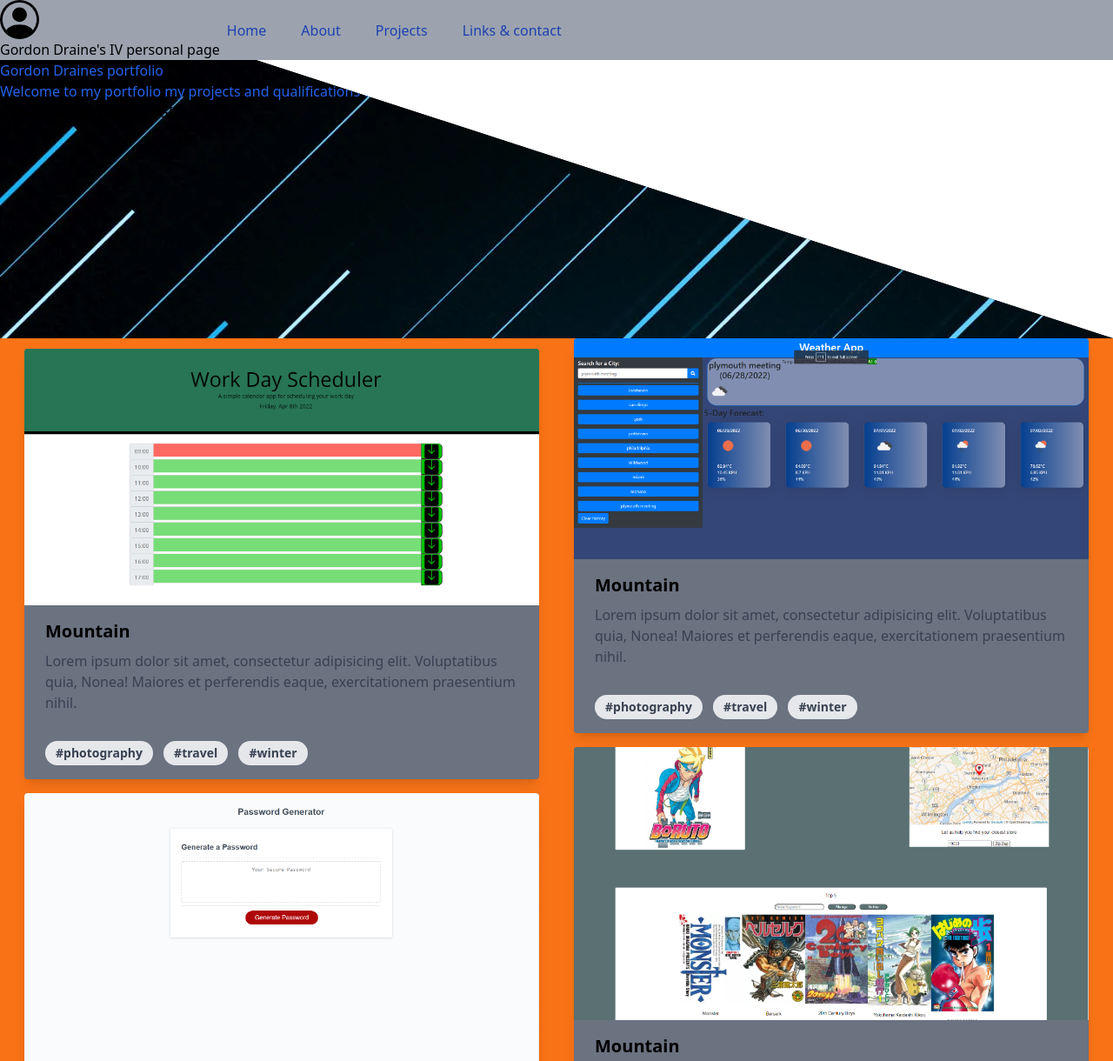
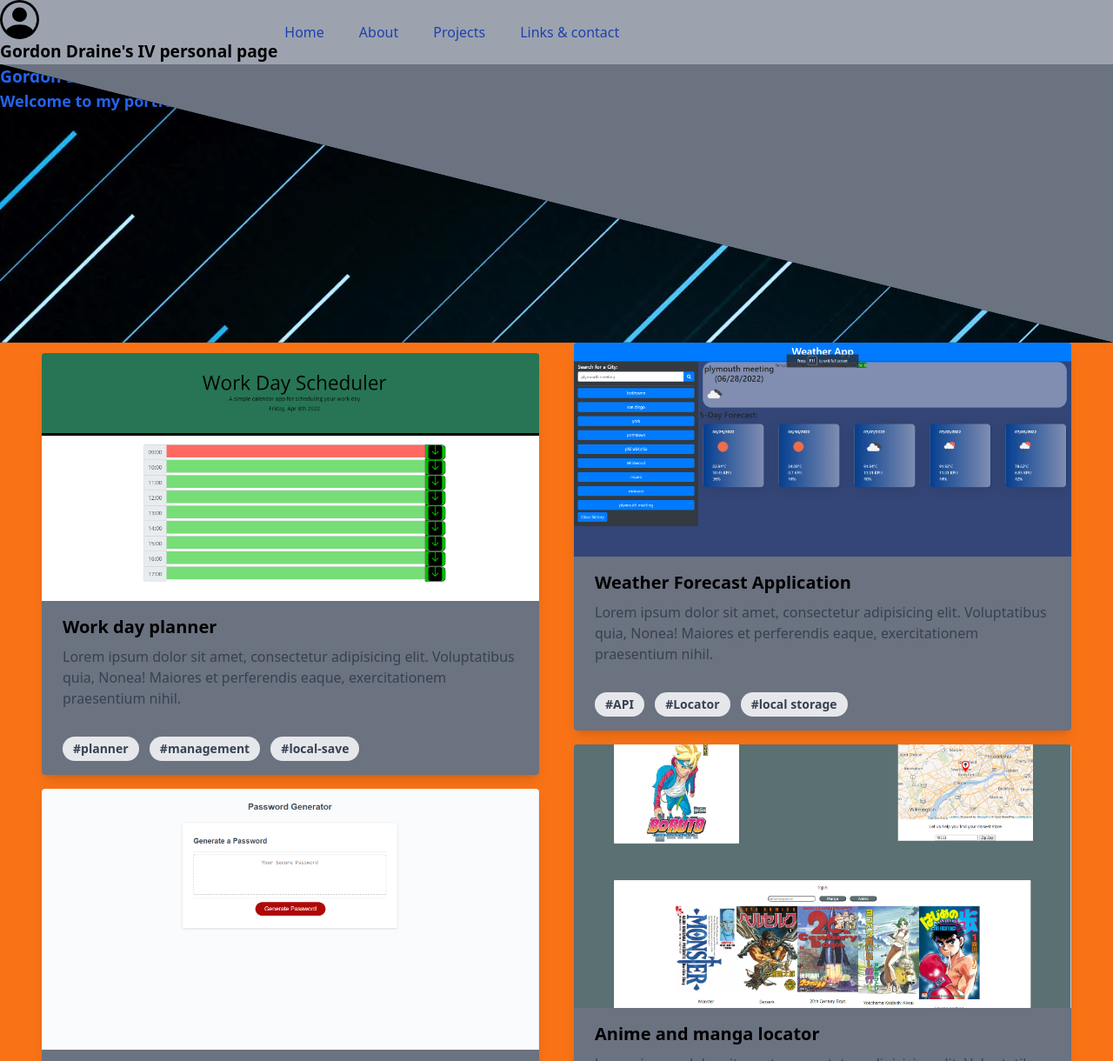
Before and after one commit to GordyD97/PortfolioV.2, a website: page index.html in a window 1280 px wide. Shown: the top 1220 px of the page at 87% size. Drawn offline with Linux system fonts and the light colour scheme; a script that the page names is missing.

Commit message:
adding rules to heading and sizing backgrouind image

```diff
--- a/index.html
+++ b/index.html
@@ -10,13 +10,14 @@
 </head>
 
 <body>
+    <div class="bg-gray-500">
         <!-- nav bar here links to sections on page -->
         <nav class="bg-gray-400 flex space-around items-center">
             <div>
                 <img src="./svg/person-circle.svg">
                 <h1 class="text">Gordon Draine's IV personal page</h1>
             </div>
-        <div class="flex space-x-6">
+            <div class="flex space-x-6 ">
                 <a href="#" class="inline-block p-2 text-blue-800">Home</a>
                 <a href="#" class="inline-block p-2 text-blue-800">About</a>
                 <a href="#" class="inline-block p-2 text-blue-800">Projects</a>
@@ -27,26 +28,31 @@
         </nav>
 
         <!-- hero goes here -->
-    <div class="md:container md:mx-auto bg-black h-80" style="background-image: url(./images/SkHFDL.webp)" id="herobg">
+        <div class="md:container md:mx-auto  bg-black h-80" style="background-image: url(./images/SkHFDL.webp)" id="herobg">
+
+            <div class="md:container md:mx-auto">
                     <h1 class="text-blue-600 md:text-green-600">Gordon Draines portfolio</h1>
+
                     <!-- background image goes here low opacity  attempt to immitate the cutoff picture with generic pic-->
-        <h2 class="text-blue-600 md:text-green-600">Welcome to my portfolio my projects and qualifications are on
+                    <!-- able to imitate the cutoff part dont know how to fix the opacity. -->
+
+                    <h2 class="text-blue-600 md:text-green-600">Welcome to my portfolio my projects and qualifications are
+                        on
                         display below
                     </h2>
-        <div class="tenor-gif-embed" data-postid="10723920" data-share-method="host" data-aspect-ratio="1.1375"
-            data-width="10%"><a href="https://tenor.com/view/boo-mario-crown-king-gif-10723920">Boo Mario GIF</a>from <a
-                href="https://tenor.com/search/boo-gifs">Boo GIFs</a></div>
-        <script type="text/javascript" async src="https://tenor.com/embed.js"></script>
+            </div>
+
+
 
         </div>
 
         <!-- PROJECT SHOWCASE -->
-    <div class="md:container md:mx-auto px-4 columns-2 space-y-4 bg-orange-500">
+        <div class="md:container md:mx-auto px-9 columns-2 space-y-4 bg-orange-500">
             <!-- first card -->
             <div class="rounded overflow-hidden shadow-lg m-3 bg-gray-500">
                 <img class="w-full" src="./images/plannerfix.PNG" alt="">
                 <div class="px-6 py-4">
-                <div class="font-bold text-xl mb-2">Mountain</div>
+                    <div class="font-bold text-xl mb-2">Work day planner</div>
                     <p class="text-gray-700 text-base">
                         Lorem ipsum dolor sit amet, consectetur adipisicing elit. Voluptatibus quia, Nonea! Maiores et
                         perferendis
@@ -55,18 +61,18 @@
                 </div>
                 <div class="px-6 pt-4 pb-2">
                     <span
-                    class="inline-block bg-gray-200 rounded-full px-3 py-1 text-sm font-semibold text-gray-700 mr-2 mb-2">#photography</span>
+                        class="inline-block bg-gray-200 rounded-full px-3 py-1 text-sm font-semibold text-gray-700 mr-2 mb-2">#planner</span>
                     <span
-                    class="inline-block bg-gray-200 rounded-full px-3 py-1 text-sm font-semibold text-gray-700 mr-2 mb-2">#travel</span>
+                        class="inline-block bg-gray-200 rounded-full px-3 py-1 text-sm font-semibold text-gray-700 mr-2 mb-2">#management</span>
                     <span
-                    class="inline-block bg-gray-200 rounded-full px-3 py-1 text-sm font-semibold text-gray-700 mr-2 mb-2">#winter</span>
+                        class="inline-block bg-gray-200 rounded-full px-3 py-1 text-sm font-semibold text-gray-700 mr-2 mb-2">#local-save</span>
                 </div>
             </div>
             <!-- next card -->
             <div class="rounded overflow-hidden shadow-lg m-3 bg-gray-500">
                 <img class="w-full" src="./images/pwgenerator.PNG" alt="">
                 <div class="px-6 py-4">
-                <div class="font-bold text-xl mb-2">Mountain</div>
+                    <div class="font-bold text-xl mb-2">Password Generator </div>
                     <p class="text-gray-700 text-base">
                         Lorem ipsum dolor sit amet, consectetur adipisicing elit. Voluptatibus quia, Nonea! Maiores et
                         perferendis
@@ -75,18 +81,18 @@
                 </div>
                 <div class="px-6 pt-4 pb-2">
                     <span
-                    class="inline-block bg-gray-200 rounded-full px-3 py-1 text-sm font-semibold text-gray-700 mr-2 mb-2">#photography</span>
+                        class="inline-block bg-gray-200 rounded-full px-3 py-1 text-sm font-semibold text-gray-700 mr-2 mb-2">#loop</span>
                     <span
-                    class="inline-block bg-gray-200 rounded-full px-3 py-1 text-sm font-semibold text-gray-700 mr-2 mb-2">#travel</span>
+                        class="inline-block bg-gray-200 rounded-full px-3 py-1 text-sm font-semibold text-gray-700 mr-2 mb-2">#input</span>
                     <span
-                    class="inline-block bg-gray-200 rounded-full px-3 py-1 text-sm font-semibold text-gray-700 mr-2 mb-2">#winter</span>
+                        class="inline-block bg-gray-200 rounded-full px-3 py-1 text-sm font-semibold text-gray-700 mr-2 mb-2">#random</span>
                 </div>
             </div>
             <!-- next card -->
             <div class="rounded overflow-hidden shadow-lg m-3 bg-gray-500">
                 <img class="w-full" src="./images/weather_cap.PNG" alt="">
                 <div class="px-6 py-4">
-                <div class="font-bold text-xl mb-2">Mountain</div>
+                    <div class="font-bold text-xl mb-2">Weather Forecast Application</div>
                     <p class="text-gray-700 text-base">
                         Lorem ipsum dolor sit amet, consectetur adipisicing elit. Voluptatibus quia, Nonea! Maiores et
                         perferendis
@@ -95,18 +101,19 @@
                 </div>
                 <div class="px-6 pt-4 pb-2">
                     <span
-                    class="inline-block bg-gray-200 rounded-full px-3 py-1 text-sm font-semibold text-gray-700 mr-2 mb-2">#photography</span>
+                        class="inline-block bg-gray-200 rounded-full px-3 py-1 text-sm font-semibold text-gray-700 mr-2 mb-2">#API</span>
                     <span
-                    class="inline-block bg-gray-200 rounded-full px-3 py-1 text-sm font-semibold text-gray-700 mr-2 mb-2">#travel</span>
+                        class="inline-block bg-gray-200 rounded-full px-3 py-1 text-sm font-semibold text-gray-700 mr-2 mb-2">#Locator</span>
                     <span
-                    class="inline-block bg-gray-200 rounded-full px-3 py-1 text-sm font-semibold text-gray-700 mr-2 mb-2">#winter</span>
+                        class="inline-block bg-gray-200 rounded-full px-3 py-1 text-sm font-semibold text-gray-700 mr-2 mb-2">#local
+                        storage</span>
                 </div>
             </div>
             <!-- next card -->
             <div class="rounded overflow-hidden shadow-lg m-3 bg-gray-500">
                 <img class="w-full" src="./images/weebhaven.PNG" alt="">
                 <div class="px-6 py-4">
-                <div class="font-bold text-xl mb-2">Mountain</div>
+                    <div class="font-bold text-xl mb-2">Anime and manga locator</div>
                     <p class="text-gray-700 text-base">
                         Lorem ipsum dolor sit amet, consectetur adipisicing elit. Voluptatibus quia, Nonea! Maiores et
                         perferendis
@@ -115,11 +122,12 @@
                 </div>
                 <div class="px-6 pt-4 pb-2">
                     <span
-                    class="inline-block bg-gray-200 rounded-full px-3 py-1 text-sm font-semibold text-gray-700 mr-2 mb-2">#photography</span>
+                        class="inline-block bg-gray-200 rounded-full px-3 py-1 text-sm font-semibold text-gray-700 mr-2 mb-2">#Anime</span>
                     <span
-                    class="inline-block bg-gray-200 rounded-full px-3 py-1 text-sm font-semibold text-gray-700 mr-2 mb-2">#travel</span>
+                        class="inline-block bg-gray-200 rounded-full px-3 py-1 text-sm font-semibold text-gray-700 mr-2 mb-2">#Manga</span>
                     <span
-                    class="inline-block bg-gray-200 rounded-full px-3 py-1 text-sm font-semibold text-gray-700 mr-2 mb-2">#winter</span>
+                        class="inline-block bg-gray-200 rounded-full px-3 py-1 text-sm font-semibold text-gray-700 mr-2 mb-2">#Store
+                        locator</span>
                 </div>
             </div>
 
@@ -146,7 +154,7 @@
         </div>
 
 
-
+    </div>
 </body>
 
 </html>
--- a/input.css
+++ b/input.css
@@ -13,8 +13,18 @@
 
     /* ... */
 
+    /* This rule will help design the hero element of the page by introducing clipping poitns into the background image */
     #herobg{
         /* clip-path: polygon(25% 0%, 100% 0%, 75% 100%, 0% 100%); */
-        clip-path: polygon(0 0, 23% 0, 100% 100%, 0 100%);
+        /* clip-path: polygon(0 0, 23% 0, 100% 100%, 0 100%); */
+        clip-path: polygon(0 0, 0 0, 100% 100%, 0 100%);
     }
+   h1{
+    font-size: larger;
+    font-weight: bold;
+   }
+   h2{
+    font-size: large;
+    font-weight: bold;
+   }
 }
```
Also changed, not shown: css/main.css. Lines whose indentation alone changed are shown as unchanged.
